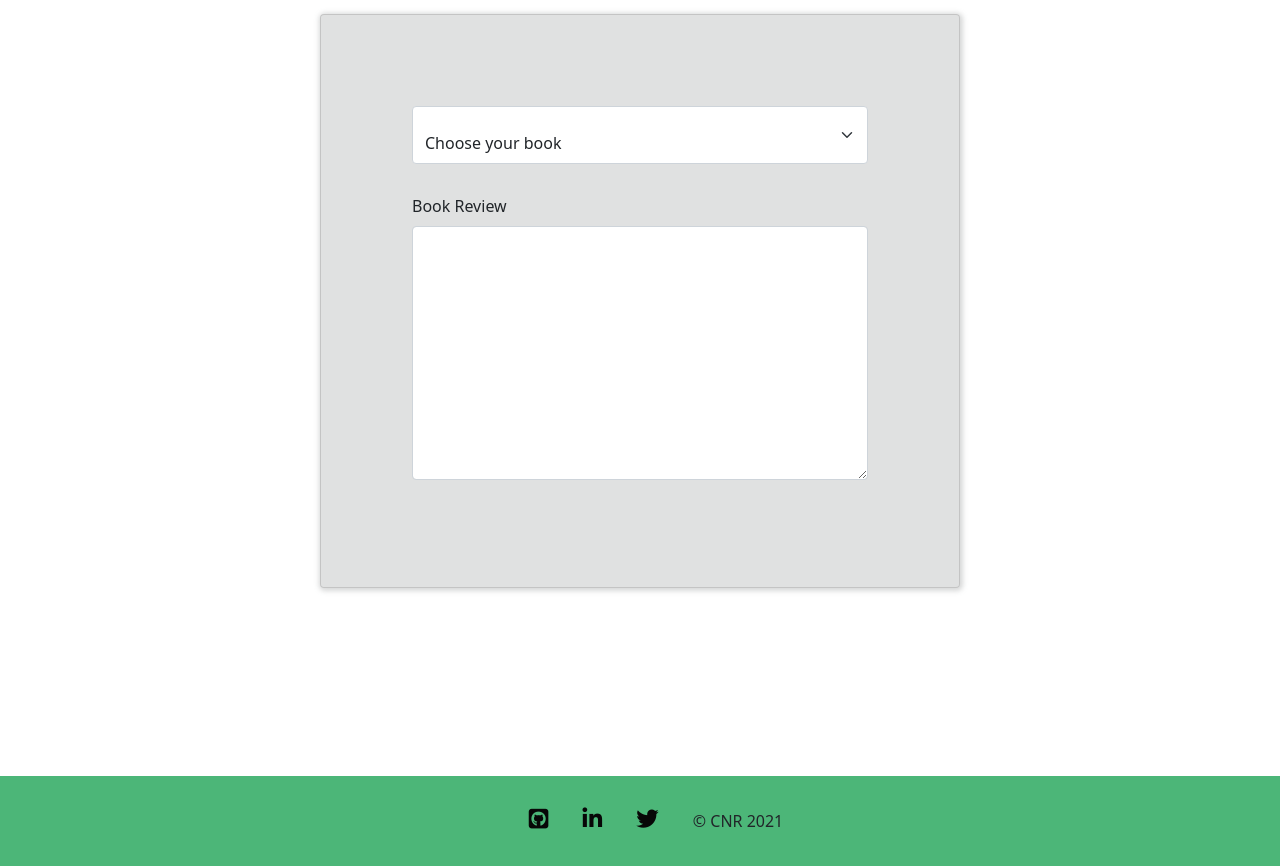
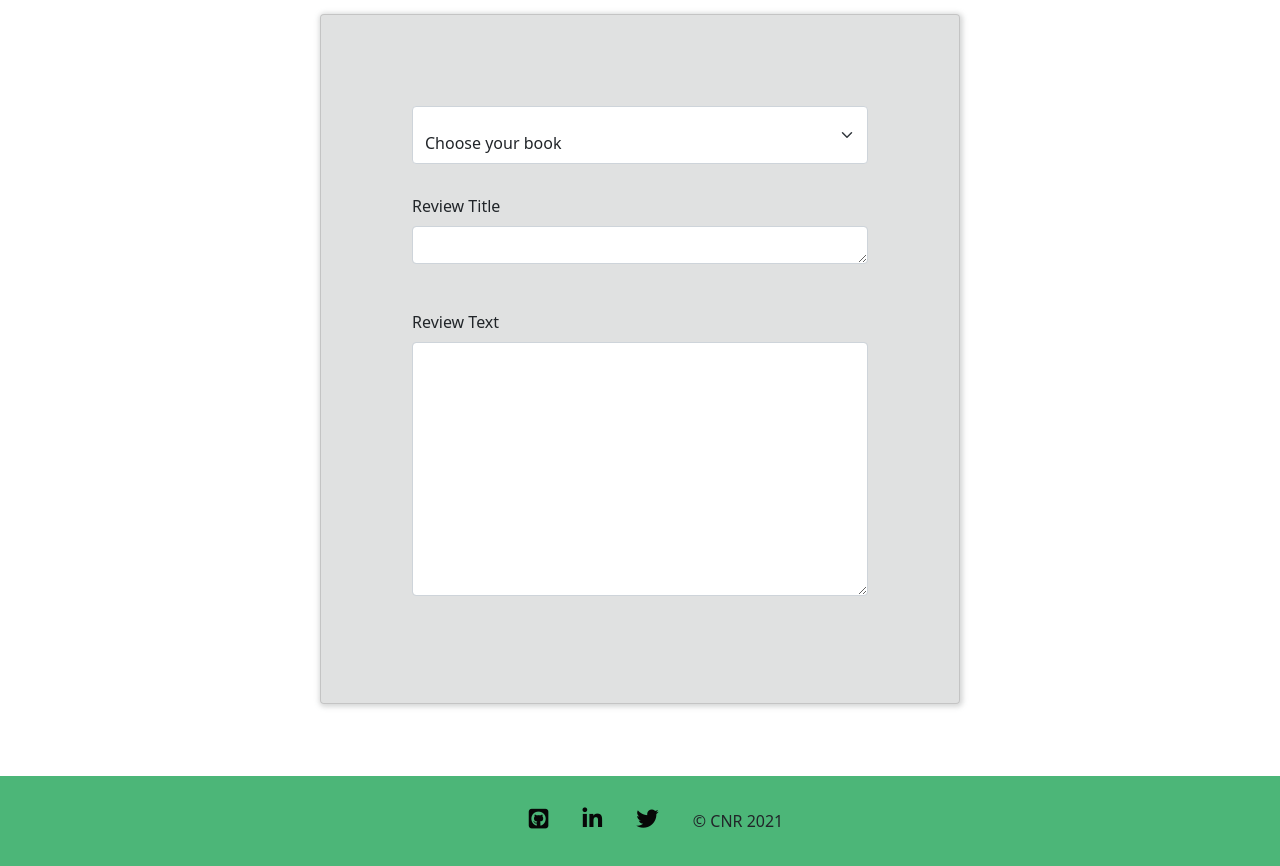
Before and after one commit to dennisdevio/milestone-project-3, a Flask app: page /add_review in a window 1280 px wide. Shown: the part 274-1140 px from the top of the page. Run offline with Flask 2, Linux system fonts and the light colour scheme; data that the repository does not hold is empty; some libraries are stand-ins or nearby versions.

Commit message:
created input box, create function to post reviews

```diff
--- a/app.py
+++ b/app.py
@@ -101,10 +101,22 @@ def logout():
     return redirect(url_for("login"))
 
 
-@app.route("/add_review")
+@app.route("/add_review", methods=["GET","POST"])
 def add_review():
+    if request.method == "POST":
+        review = {
+            "book_name": request.form.get("book_name"),
+            "review_name": request.form.get("review_name"),
+            "review_description": request.form.get("review_description"),
+            "added_by": session["user"]
+        }
+        mongo.db.reviews.insert_one(review)
+        flash("Review Successfully Added")
+        return redirect(url_for("get_reviews"))
+
     books = mongo.db.books.find().sort("title", 1)
     return render_template("add_review.html", books=books)
+
 
 
 if __name__ == "__main__":
--- a/templates/add_review.html
+++ b/templates/add_review.html
@@ -10,7 +10,8 @@
                 <div class="row">
                     <div class="form-floating">
                         <label for="title"></label>
-                        <select class="form-select" id="title" name="title" aria-label="Floating label select example" required>
+                        <select class="form-select" id="title" name="title"
+                            aria-label="Floating label select example" required>
                             <option selected>Choose your book</option>
                             {% for book in books %}
                                 <option value="{{ book.title }}">{{ book.title }}</option>
@@ -20,9 +21,16 @@
                 </div>
                 <div class="row">
                     <div class="mb-3 book-review">
-                        <label for="review_description" class="form-label">Book Review</label>
-                        <textarea class="form-control" id="review_description" name="review_description" rows="10"
-                            minlength="5" maxlength="200" required></textarea>
+                        <label for="review_name" class="form-label">Review Title</label>
+                        <textarea class="form-control" id="review_name" name="review_name"
+                            rows="1" minlength="5" maxlength="50" required></textarea>
+                    </div>
+                </div>
+                <div class="row">
+                    <div class="mb-3 book-review">
+                        <label for="review_description" class="form-label">Review Text</label>
+                        <textarea class="form-control" id="review_description" name="review_description"
+                            rows="10" minlength="5" maxlength="200" required></textarea>
                     </div>
                 </div>
             </form>
--- a/templates/reviews.html
+++ b/templates/reviews.html
@@ -22,6 +22,9 @@
                     <br>
                     <br>
                     <p>{{ review.review_description }}</p>
+                    <br>
+                    <p><em>Posted by: {{review.added_by }}</em></p>
+                </div>
             </div>
         </div>
         {% endfor %}
```
